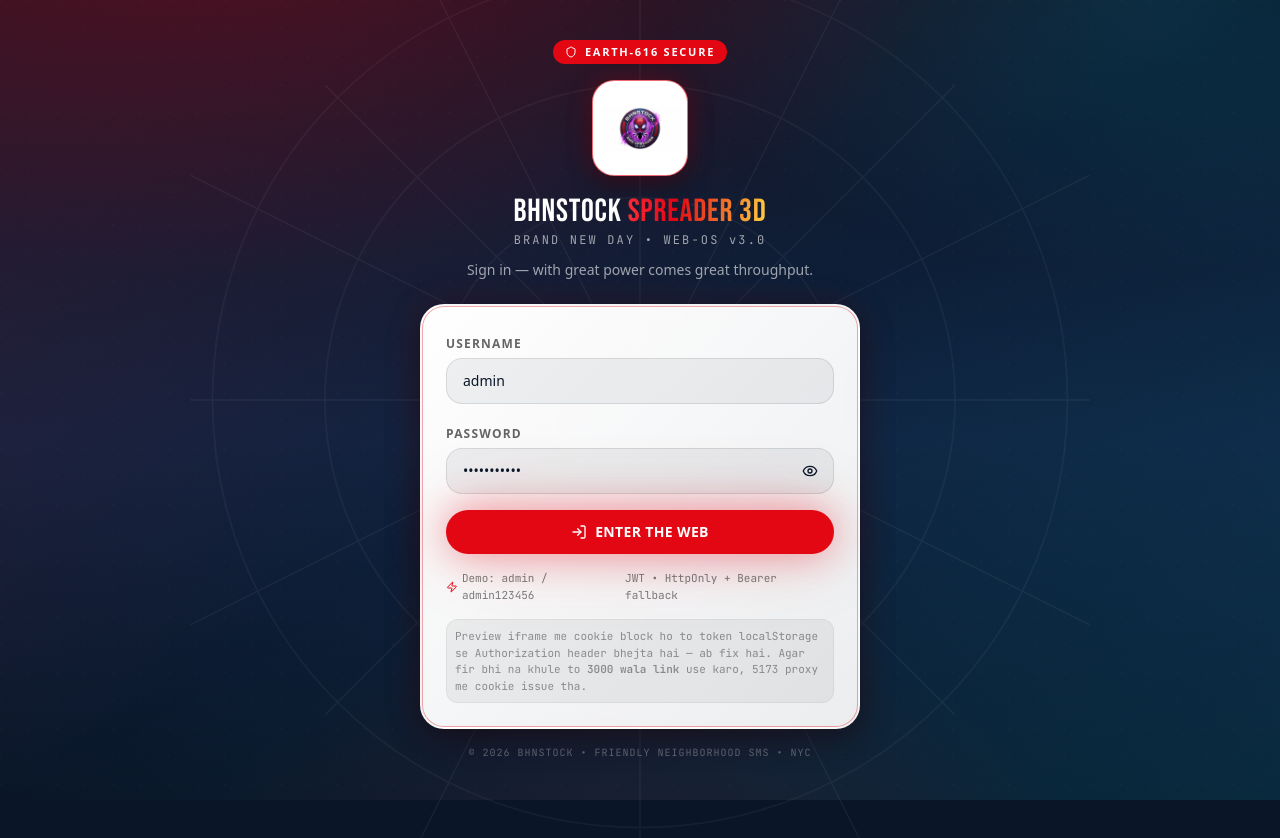
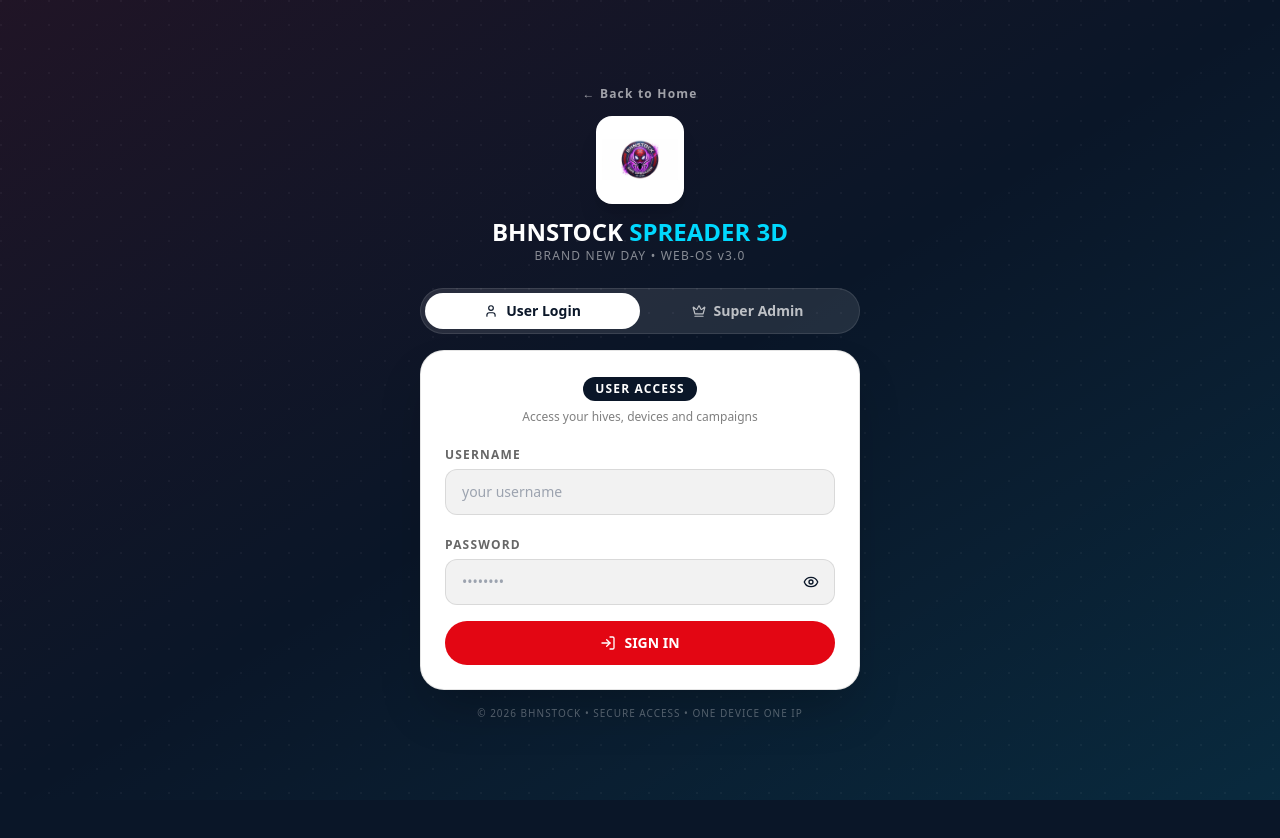
Before and after one commit to ShadowPhantom1/Spreder, a React (Vite) app: page /login in a window 1280 px wide. Shown: the top 838 px of the page. After the commit the page ends 800 px from the top, so only its background shows below. Built offline with nearby package versions, Linux system fonts and the light colour scheme.

Commit message:
feat: landing public / + /dashboard + clean login (user/super tabs, no demo/hindi)

```diff
--- a/src/client/components/Layout.tsx
+++ b/src/client/components/Layout.tsx
@@ -4,7 +4,7 @@ import { useState, useEffect } from 'react'
 import { api } from '../lib/api'
 
 const nav = [
-  { to: '/', label: 'Dashboard', icon: LayoutDashboard, sub: 'Command Center', img: '/icons/icon-dashboard.png' },
+  { to: '/dashboard', label: 'Dashboard', icon: LayoutDashboard, sub: 'Command Center', img: '/icons/icon-dashboard.png' },
   { to: '/campaigns', label: 'Campaigns', icon: Megaphone, sub: 'Web Spread', img: '/icons/icon-campaigns.png' },
   { to: '/devices', label: 'Devices', icon: Smartphone, sub: 'Spider-Bots', img: '/icons/icon-devices.png' },
   { to: '/firebases', label: 'Firebase Hives', icon: Database, sub: 'RTDB Hives', img: '/icons/icon-hives.png' },
--- /dev/null
+++ b/src/client/pages/Landing.tsx
@@ -0,0 +1,81 @@
+import { Link } from 'react-router-dom'
+import { Shield, Zap, Smartphone, Radio, ArrowRight, CheckCircle2 } from 'lucide-react'
+
+export default function Landing(){
+  return (
+    <div className="min-h-screen bg-[#0A1628] text-white overflow-x-hidden">
+      {/* header */}
+      <header className="sticky top-0 z-30 backdrop-blur bg-[#0A1628]/80 border-b border-white/10">
+        <div className="max-w-6xl mx-auto px-4 h-14 flex items-center justify-between">
+          <div className="flex items-center gap-3">
+            <img src="/logo-bhnstock.png" alt="BHN" className="w-9 h-9 rounded-xl object-contain bg-white p-1"/>
+            <span className="font-black tracking-widest text-sm">BHNSTOCK <span className="text-[#00D9FF]">SPREADER 3D</span></span>
+          </div>
+          <div className="flex items-center gap-2">
+            <Link to="/login" className="px-4 py-2 rounded-full bg-white text-[#0A1628] text-sm font-black">Login</Link>
+            <Link to="/login" className="hidden sm:inline-flex px-4 py-2 rounded-full bg-[#E30613] text-white text-sm font-black">Super Admin</Link>
+          </div>
+        </div>
+      </header>
+
+      {/* hero */}
+      <section className="max-w-6xl mx-auto px-4 py-12 lg:py-20 grid lg:grid-cols-2 gap-10 items-center">
+        <div>
+          <div className="inline-flex items-center gap-2 px-3 py-1 rounded-full bg-white/10 border border-white/20 text-xs font-bold tracking-widest"><Shield size={12}/> ENTERPRISE SMS SPREADER</div>
+          <h1 className="font-black text-4xl lg:text-5xl leading-none mt-4">BRAND NEW DAY<br/><span className="text-[#00D9FF]">SPREAD • FAST • SECURE</span></h1>
+          <p className="text-white/60 mt-4 max-w-xl">Connect your Firebase Hives, add Spider-Bots, launch campaigns to thousands in one click. Every message is tracked, every device is validated.</p>
+          <div className="flex flex-wrap gap-3 mt-6">
+            <Link to="/login" className="px-6 py-3 rounded-full bg-[#E30613] text-white font-black flex items-center gap-2">Enter Dashboard <ArrowRight size={16}/></Link>
+            <a href="#features" className="px-6 py-3 rounded-full bg-white/10 border border-white/20 font-bold">View Features</a>
+          </div>
+          <div className="flex gap-6 mt-8 text-sm">
+            <span className="flex items-center gap-2"><CheckCircle2 size={16} className="text-emerald-400"/> Per-SIM 100/day</span>
+            <span className="flex items-center gap-2"><CheckCircle2 size={16} className="text-emerald-400"/> Device Validation</span>
+            <span className="flex items-center gap-2"><CheckCircle2 size={16} className="text-emerald-400"/> One Device Lock</span>
+          </div>
+        </div>
+        <div className="relative rounded-3xl bg-gradient-to-br from-[#0E3A5C] to-[#162447] border border-white/10 p-6 grid grid-cols-2 gap-4">
+          <div className="rounded-2xl bg-white text-[#0A1628] p-4">
+            <Radio size={20} className="text-[#E30613]"/>
+            <div className="font-black mt-2">Hives</div>
+            <div className="text-sm text-black/60">Firebase RTDB</div>
+            <div className="text-2xl font-black mt-4">∞</div>
+          </div>
+          <div className="rounded-2xl bg-[#0A1628] border border-white/10 p-4">
+            <Smartphone size={20} className="text-[#00D9FF]"/>
+            <div className="font-black mt-2">Spider-Bots</div>
+            <div className="text-sm text-white/60">Auto-validated</div>
+            <div className="text-2xl font-black mt-4">500+</div>
+          </div>
+          <div className="rounded-2xl bg-[#0A1628] border border-white/10 p-4">
+            <Zap size={20} className="text-[#FFD23F]"/>
+            <div className="font-black mt-2">Speed</div>
+            <div className="text-sm text-white/60">Ultra 0.08x</div>
+            <div className="text-2xl font-black mt-4">10k / min</div>
+          </div>
+          <div className="rounded-2xl bg-[#E30613] text-white p-4">
+            <Shield size={20}/>
+            <div className="font-black mt-2">Secure</div>
+            <div className="text-sm text-white/80">IP + Device Lock</div>
+            <div className="text-2xl font-black mt-4">100%</div>
+          </div>
+        </div>
+      </section>
+
+      <section id="features" className="max-w-6xl mx-auto px-4 pb-16 grid md:grid-cols-3 gap-4">
+        {[
+          {t:'For Users',d:'Add your own Firebase, manage devices, launch campaigns — isolated per account.'},
+          {t:'For Super Admin',d:'View all users, manage limits, IP lock, sessions — Nivea 3D theme.'},
+          {t:'Built for Scale',d:'Per-slot load, validated bots only, auto 3-day cleanup — no drops.'},
+        ].map(f=>(
+          <div key={f.t} className="rounded-2xl bg-white/5 border border-white/10 p-5">
+            <div className="font-black">{f.t}</div>
+            <div className="text-sm text-white/60 mt-1">{f.d}</div>
+          </div>
+        ))}
+      </section>
+
+      <footer className="border-t border-white/10 py-6 text-center text-xs text-white/40">© 2026 BHNSTOCK • SPREADER 3D • BRAND NEW DAY</footer>
+    </div>
+  )
+}
--- a/src/client/pages/Login.tsx
+++ b/src/client/pages/Login.tsx
@@ -1,11 +1,12 @@
 import { useState } from 'react'
-import { useNavigate } from 'react-router-dom'
-import { Eye, EyeOff, LogIn, Shield, Zap, AlertTriangle } from 'lucide-react'
+import { useNavigate, Link } from 'react-router-dom'
+import { Eye, EyeOff, LogIn, Crown, User } from 'lucide-react'
 
 export default function Login(){
-  const [u,setU]=useState('admin')
-  const [p,setP]=useState('admin123456')
+  const [u,setU]=useState('')
+  const [p,setP]=useState('')
   const [show,setShow]=useState(false)
+  const [mode,setMode]=useState<'user'|'super'>('user')
   const [loading,setLoading]=useState(false)
   const [err,setErr]=useState<string | null>(null)
   const nav=useNavigate()
@@ -22,75 +23,57 @@ export default function Login(){
       })
       const data = await res.json().catch(()=>({}))
       if(!res.ok) throw new Error(data?.error || `Login failed (${res.status})`)
-      // store token for Authorization fallback (preview iframe blocks cookies)
       if(data.token) localStorage.setItem('token', data.token)
-      // verify
-      const me = await fetch('/api/auth/me', { credentials: 'include', headers: { 'Authorization': `Bearer ${data.token}` } })
-      if(!me.ok) {
-        // still allow — token in storage will be used
-        console.warn('me check failed, but token stored', await me.text())
-      }
-      nav('/')
+      nav('/dashboard')
     }catch(err:any){ setErr(err.message || 'Unknown error'); } finally{ setLoading(false)}
   }
   return (
-    <div className="min-h-screen bg-spidey-blue bg-spidey-mesh flex items-center justify-center p-4">
-      <div className="absolute inset-0 web-pattern opacity-20 pointer-events-none" />
-      <div className="absolute inset-0 bg-gradient-to-br from-[#E30613]/15 via-transparent to-[#00D9FF]/10 pointer-events-none" />
-      <div className="absolute top-1/2 left-1/2 -translate-x-1/2 -translate-y-1/2 w-[900px] h-[900px] pointer-events-none opacity-[0.04]">
-        <svg viewBox="0 0 400 400" className="w-full h-full">
-          <g stroke="white" strokeWidth="0.8" fill="none">
-            <circle cx="200" cy="200" r="40"/><circle cx="200" cy="200" r="90"/><circle cx="200" cy="200" r="140"/><circle cx="200" cy="200" r="190"/>
-            <path d="M200 0 L200 400 M0 200 L400 200 M60 60 L340 340 M340 60 L60 340 M100 0 L300 400 M300 0 L100 400 M0 100 L400 300 M0 300 L400 100"/>
-          </g>
-        </svg>
-      </div>
+    <div className="min-h-screen flex items-center justify-center p-4 bg-[#0A1628] relative overflow-hidden">
+      <div className="absolute inset-0 bg-gradient-to-br from-[#E30613]/10 via-transparent to-[#00D9FF]/10 pointer-events-none" />
+      <div className="absolute inset-0 opacity-[0.04]" style={{backgroundImage:'radial-gradient(circle at 1px 1px, white 1px, transparent 0)',backgroundSize:'24px 24px'}} />
 
       <div className="relative w-full max-w-[440px]">
         <div className="text-center mb-6">
-          <div className="inline-flex items-center gap-2 px-3 py-1 rounded-full bg-[#E30613] text-white text-[11px] font-black tracking-[0.16em]"><Shield size={12}/> EARTH-616 SECURE</div>
-          <div className="mt-4 flex justify-center">
-            <div className="w-[96px] h-[96px] rounded-[22px] bg-white flex items-center justify-center shadow-spidey comic-border-red relative overflow-hidden p-1.5">
-              <img src="/logo-bhnstock.png" alt="BHNSTOCK" className="w-full h-full object-contain rounded-[14px]" />
+          <Link to="/" className="inline-flex items-center gap-2 text-xs font-black tracking-widest text-white/60 hover:text-white">← Back to Home</Link>
+          <div className="mt-3 flex justify-center">
+            <div className="w-[88px] h-[88px] rounded-2xl bg-white flex items-center justify-center shadow-xl p-1.5">
+              <img src="/logo-bhnstock.png" alt="BHN" className="w-full h-full object-contain rounded-xl" />
             </div>
           </div>
-          <h1 className="font-display text-[32px] tracking-wide mt-3 text-white">BHNSTOCK <span className="text-spidey-gradient">SPREADER 3D</span></h1>
-          <p className="text-xs tracking-[0.18em] font-mono text-white/60 -mt-1">BRAND NEW DAY • WEB-OS v3.0</p>
-          <p className="text-sm text-white/60 mt-3">Sign in — with great power comes great throughput.</p>
+          <h1 className="font-black text-2xl mt-3 text-white">BHNSTOCK <span className="text-[#00D9FF]">SPREADER 3D</span></h1>
+          <p className="text-xs tracking-widest text-white/50">BRAND NEW DAY • WEB-OS v3.0</p>
         </div>
 
-        <form onSubmit={submit} className="rounded-[24px] comic-border bg-gradient-to-br from-white to-white/[0.92] p-6 text-[#0A1628] shadow-[0_20px_60px_rgba(0,0,0,0.5)]">
-          {err && (
-            <div className="mb-4 p-3 rounded-2xl bg-red-50 border border-red-200 flex gap-2 items-start text-sm text-red-700">
-              <AlertTriangle size={16} className="mt-0.5 shrink-0"/><span>{err}<br/><span className="text-xs font-mono">Try admin / admin123456 • Check console (F12) for details</span></span>
-            </div>
-          )}
+        <div className="flex p-1 rounded-full bg-white/10 border border-white/10 mb-4">
+          <button onClick={()=>setMode('user')} className={`flex-1 py-2 rounded-full text-sm font-black flex items-center justify-center gap-2 ${mode==='user'?'bg-white text-[#0A1628]':'text-white/70'}`}><User size={14}/> User Login</button>
+          <button onClick={()=>setMode('super')} className={`flex-1 py-2 rounded-full text-sm font-black flex items-center justify-center gap-2 ${mode==='super'?'bg-[#E30613] text-white':'text-white/70'}`}><Crown size={14}/> Super Admin</button>
+        </div>
+
+        <form onSubmit={submit} className={`rounded-3xl p-6 shadow-2xl border ${mode==='super'?'bg-gradient-to-br from-[#EAF4FF] to-white border-[#0066CC]/20':'bg-white border-black/10'} text-[#0A1628]`}>
+          <div className="text-center mb-4">
+            <div className={`inline-flex items-center gap-2 px-3 py-1 rounded-full text-xs font-black tracking-widest ${mode==='super'?'bg-[#0066CC] text-white':'bg-[#0A1628] text-white'}`}>{mode==='super'?'👑 SUPER ADMIN ACCESS':'USER ACCESS'}</div>
+            <p className="text-xs text-black/50 mt-2">{mode==='super'?'Nivea 3D • Full control over users, devices, limits':'Access your hives, devices and campaigns'}</p>
+          </div>
+          {err && <div className="mb-4 p-3 rounded-xl bg-red-50 border border-red-200 text-sm text-red-700">{err}</div>}
           <div className="space-y-4">
             <label className="block">
               <span className="text-xs font-black tracking-widest text-black/60">USERNAME</span>
-              <input value={u} onChange={e=>setU(e.target.value)} className="mt-1 w-full px-4 py-3 rounded-2xl bg-[#0A1628]/[0.06] border border-black/10 outline-none focus:border-[#E30613]/40 text-sm" placeholder="admin" />
+              <input value={u} onChange={e=>setU(e.target.value)} required className="mt-1 w-full px-4 py-3 rounded-xl bg-black/5 border border-black/10 outline-none focus:border-[#0066CC]/40 text-sm" placeholder={mode==='super'?'admin':'your username'} />
             </label>
             <label className="block">
               <span className="text-xs font-black tracking-widest text-black/60">PASSWORD</span>
               <div className="mt-1 relative">
-                <input type={show?'text':'password'} value={p} onChange={e=>setP(e.target.value)} className="w-full px-4 py-3 pr-12 rounded-2xl bg-[#0A1628]/[0.06] border border-black/10 outline-none focus:border-[#E30613]/40 text-sm" placeholder="••••••••" />
+                <input type={show?'text':'password'} value={p} onChange={e=>setP(e.target.value)} required className="w-full px-4 py-3 pr-12 rounded-xl bg-black/5 border border-black/10 outline-none focus:border-[#0066CC]/40 text-sm" placeholder="••••••••" />
                 <button type="button" onClick={()=>setShow(v=>!v)} className="absolute right-1 top-1 bottom-1 w-10 grid place-items-center rounded-xl hover:bg-black/5">{show?<EyeOff size={16}/>:<Eye size={16}/>}</button>
               </div>
             </label>
-            <button disabled={loading} className="w-full py-3 rounded-full bg-[#E30613] hover:bg-[#FF2D3B] disabled:opacity-50 text-white text-sm font-black tracking-wide shadow-spidey flex items-center justify-center gap-2">
-              <LogIn size={16}/>{loading?'SWINGING IN…':'ENTER THE WEB'}
+            <button disabled={loading} className={`w-full py-3 rounded-full text-white text-sm font-black flex items-center justify-center gap-2 ${mode==='super'?'bg-[#0066CC] hover:bg-[#0052A3]':'bg-[#E30613] hover:bg-[#FF2D3B]'}`}>
+              <LogIn size={16}/>{loading?'SIGNING IN…': mode==='super'?'ENTER SUPER ADMIN':'SIGN IN'}
             </button>
-            <div className="flex items-center justify-between text-[11px] font-mono text-black/50">
-              <span className="flex items-center gap-1"><Zap size={12} className="text-[#E30613]"/> Demo: admin / admin123456</span>
-              <span>JWT • HttpOnly + Bearer fallback</span>
-            </div>
-            <div className="text-[11px] font-mono text-black/40 bg-black/5 rounded-xl p-2 border border-black/5">
-              Preview iframe me cookie block ho to token <code>localStorage</code> se Authorization header bhejta hai — ab fix hai. Agar fir bhi na khule to <b>3000 wala link</b> use karo, 5173 proxy me cookie issue tha.
-            </div>
           </div>
         </form>
 
-        <p className="text-center text-[10px] font-mono tracking-widest text-white/30 mt-4">© 2026 BHNSTOCK • FRIENDLY NEIGHBORHOOD SMS • NYC</p>
+        <p className="text-center text-[10px] tracking-widest text-white/30 mt-4">© 2026 BHNSTOCK • SECURE ACCESS • ONE DEVICE ONE IP</p>
       </div>
     </div>
   )
```
Also changed, not shown: src/client/App.tsx (+4 -3 lines).
